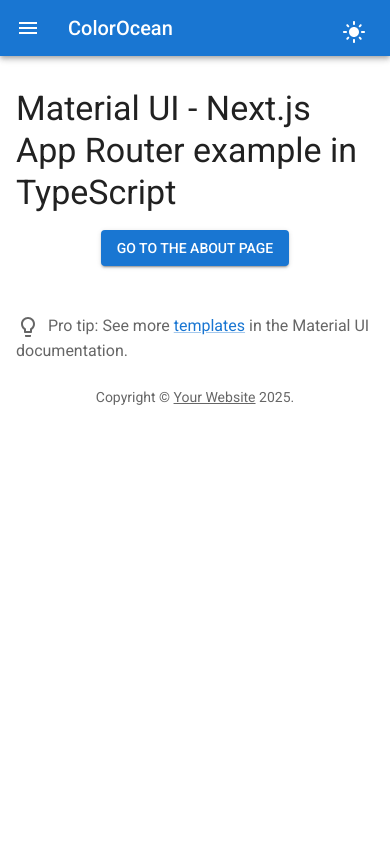
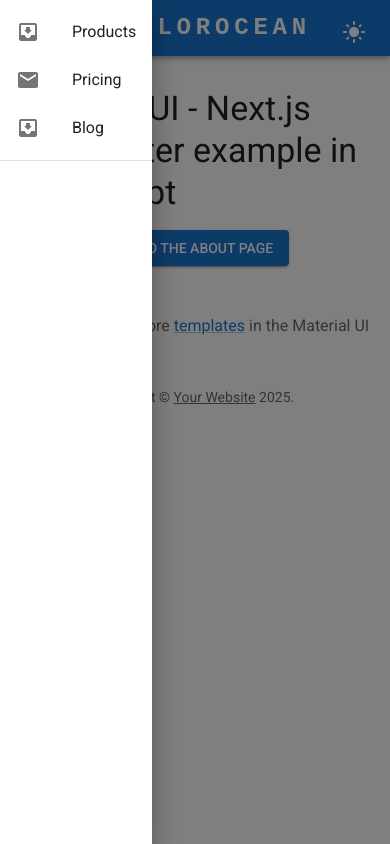
Before and after one commit to JaberChowdhury/NextJs_project, a Next.js app: page / in a window 390 px wide. Both pictures are taken after a click on the button 28 px from the left and 28 px from the top of the page. Built offline with nearby package versions, Linux system fonts and the light colour scheme; what @mui/material-nextjs would draw is missing.

Commit message:
feat: implement responsive Navbar with MenuDrawer and refactor layout structure

```diff
--- a/app/layout.tsx
+++ b/app/layout.tsx
@@ -14,9 +14,7 @@ export default function RootLayout(props: { children: React.ReactNode }) {
         <InitColorSchemeScript attribute="class" />
         <AppRouterCacheProvider options={{ enableCssLayer: true }}>
           <ThemeProvider theme={theme}>
-            {/* CssBaseline kickstart an elegant, consistent, and simple baseline to build upon. */}
             <CssBaseline />
-
             <Navbar />
             {props.children}
           </ThemeProvider>
--- /dev/null
+++ b/components/MenuDrawer.tsx
@@ -0,0 +1,81 @@
+import * as React from "react";
+import Box from "@mui/material/Box";
+import SwipeableDrawer from "@mui/material/SwipeableDrawer";
+import Button from "@mui/material/Button";
+import List from "@mui/material/List";
+import Divider from "@mui/material/Divider";
+import ListItem from "@mui/material/ListItem";
+import ListItemButton from "@mui/material/ListItemButton";
+import ListItemIcon from "@mui/material/ListItemIcon";
+import ListItemText from "@mui/material/ListItemText";
+import InboxIcon from "@mui/icons-material/MoveToInbox";
+import MailIcon from "@mui/icons-material/Mail";
+import MenuIcon from "@mui/icons-material/Menu";
+
+type Anchor = "left";
+
+export default function SwipeableTemporaryDrawer({
+  pages,
+}: {
+  pages: string[];
+}) {
+  const [state, setState] = React.useState({
+    top: false,
+    left: false,
+    bottom: false,
+    right: false,
+  });
+
+  const toggleDrawer =
+    (anchor: Anchor, open: boolean) =>
+    (event: React.KeyboardEvent | React.MouseEvent) => {
+      if (
+        event &&
+        event.type === "keydown" &&
+        ((event as React.KeyboardEvent).key === "Tab" ||
+          (event as React.KeyboardEvent).key === "Shift")
+      ) {
+        return;
+      }
+
+      setState({ ...state, [anchor]: open });
+    };
+
+  const list = (anchor: Anchor) => (
+    <Box
+      role="presentation"
+      onClick={toggleDrawer(anchor, false)}
+      onKeyDown={toggleDrawer(anchor, false)}
+    >
+      <List>
+        {pages.map((text, index) => (
+          <ListItem key={text} disablePadding>
+            <ListItemButton>
+              <ListItemIcon>
+                {index % 2 === 0 ? <InboxIcon /> : <MailIcon />}
+              </ListItemIcon>
+              <ListItemText primary={text} />
+            </ListItemButton>
+          </ListItem>
+        ))}
+      </List>
+      <Divider />
+    </Box>
+  );
+
+  return (
+    <div>
+      <Button onClick={toggleDrawer("left", true)}>
+        <MenuIcon />
+      </Button>
+      <SwipeableDrawer
+        anchor="left"
+        open={state["left"]}
+        onClose={toggleDrawer("left", false)}
+        onOpen={toggleDrawer("left", true)}
+      >
+        {list("left")}
+      </SwipeableDrawer>
+    </div>
+  );
+}
--- a/components/Navbar.tsx
+++ b/components/Navbar.tsx
@@ -1,32 +1,83 @@
+"use client";
 import * as React from "react";
 import AppBar from "@mui/material/AppBar";
 import Box from "@mui/material/Box";
 import Toolbar from "@mui/material/Toolbar";
 import Typography from "@mui/material/Typography";
+import Container from "@mui/material/Container";
 import Button from "@mui/material/Button";
-import IconButton from "@mui/material/IconButton";
-import MenuIcon from "@mui/icons-material/Menu";
-import ModeSwitch from "@/components/ModeSwitch";
-export default function Navbar() {
+import AdbIcon from "@mui/icons-material/Adb";
+import ModeSwitch from "./ModeSwitch";
+import MenuDrawer from "./MenuDrawer";
+
+const pages = ["Products", "Pricing", "Blog"];
+
+function ResponsiveAppBar() {
+  const [_, setAnchorElNav] = React.useState<null | HTMLElement>(null);
+
+  const handleCloseNavMenu = () => {
+    setAnchorElNav(null);
+  };
+
   return (
-    <Box sx={{ flexGrow: 1 }}>
-      <AppBar position="static">
-        <Toolbar>
-          <IconButton
-            size="large"
-            edge="start"
-            color="inherit"
-            aria-label="menu"
-            sx={{ mr: 2 }}
+    <AppBar position="static">
+      <Container maxWidth="xl">
+        <Toolbar disableGutters>
+          <AdbIcon sx={{ display: { xs: "none", md: "flex" }, mr: 1 }} />
+          <Typography
+            variant="h6"
+            noWrap
+            component="a"
+            href="#app-bar-with-responsive-menu"
+            sx={{
+              mr: 2,
+              display: { xs: "none", md: "flex" },
+              fontFamily: "monospace",
+              fontWeight: 700,
+              letterSpacing: ".3rem",
+              color: "inherit",
+              textDecoration: "none",
+            }}
           >
-            <MenuIcon />
-          </IconButton>
-          <Typography variant="h6" component="div" sx={{ flexGrow: 1 }}>
-            ColorOcean
+            LOGO
           </Typography>
+          <Box sx={{ flexGrow: 1, display: { xs: "flex", md: "none" } }}>
+            <MenuDrawer pages={pages} />
+          </Box>
+          <AdbIcon sx={{ display: { xs: "flex", md: "none" }, mr: 1 }} />
+          <Typography
+            variant="h5"
+            noWrap
+            component="a"
+            href="/"
+            sx={{
+              mr: 2,
+              display: { xs: "flex", md: "none" },
+              flexGrow: 1,
+              fontFamily: "monospace",
+              fontWeight: 700,
+              letterSpacing: ".3rem",
+              color: "inherit",
+              textDecoration: "none",
+            }}
+          >
+            COLOROCEAN
+          </Typography>
+          <Box sx={{ flexGrow: 1, display: { xs: "none", md: "flex" } }}>
+            {pages.map((page) => (
+              <Button
+                key={page}
+                onClick={handleCloseNavMenu}
+                sx={{ my: 2, color: "white", display: "block" }}
+              >
+                {page}
+              </Button>
+            ))}
+          </Box>
           <ModeSwitch />
         </Toolbar>
-      </AppBar>
-    </Box>
+      </Container>
+    </AppBar>
   );
 }
+export default ResponsiveAppBar;
```
